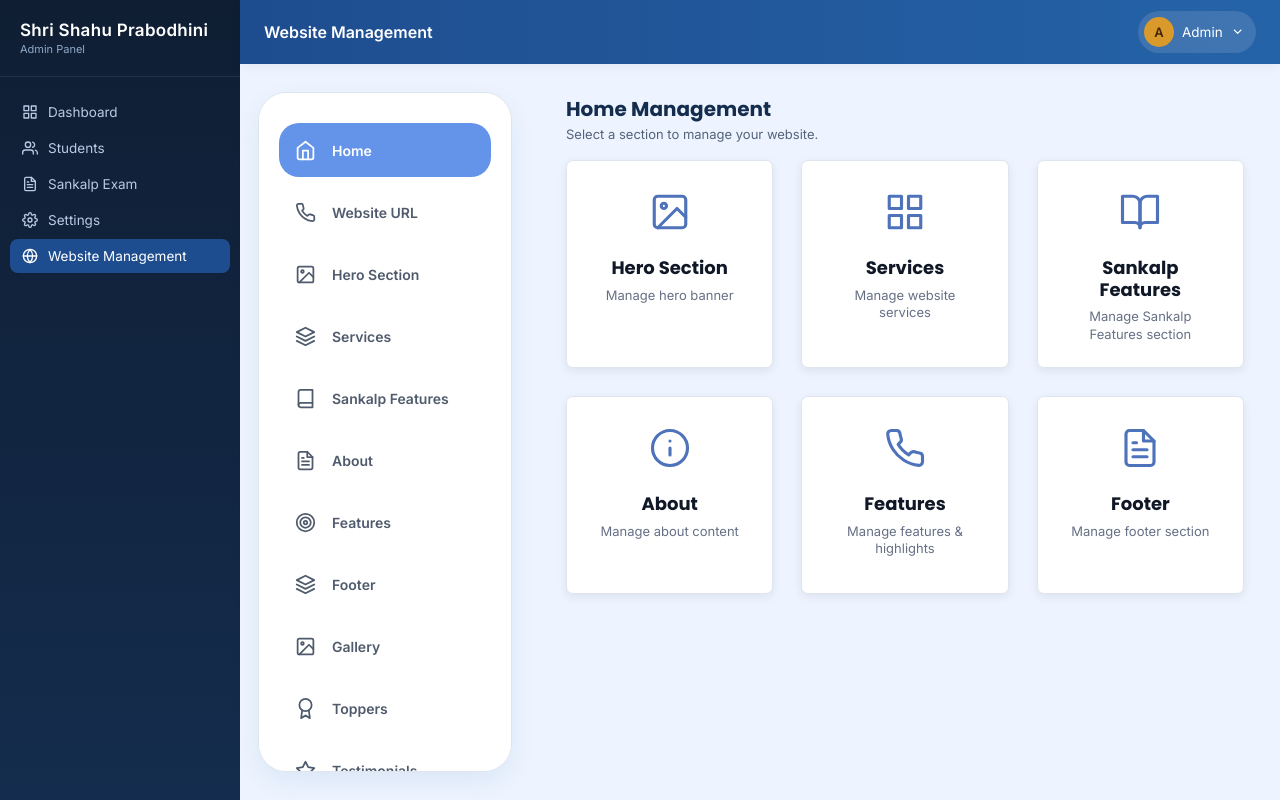
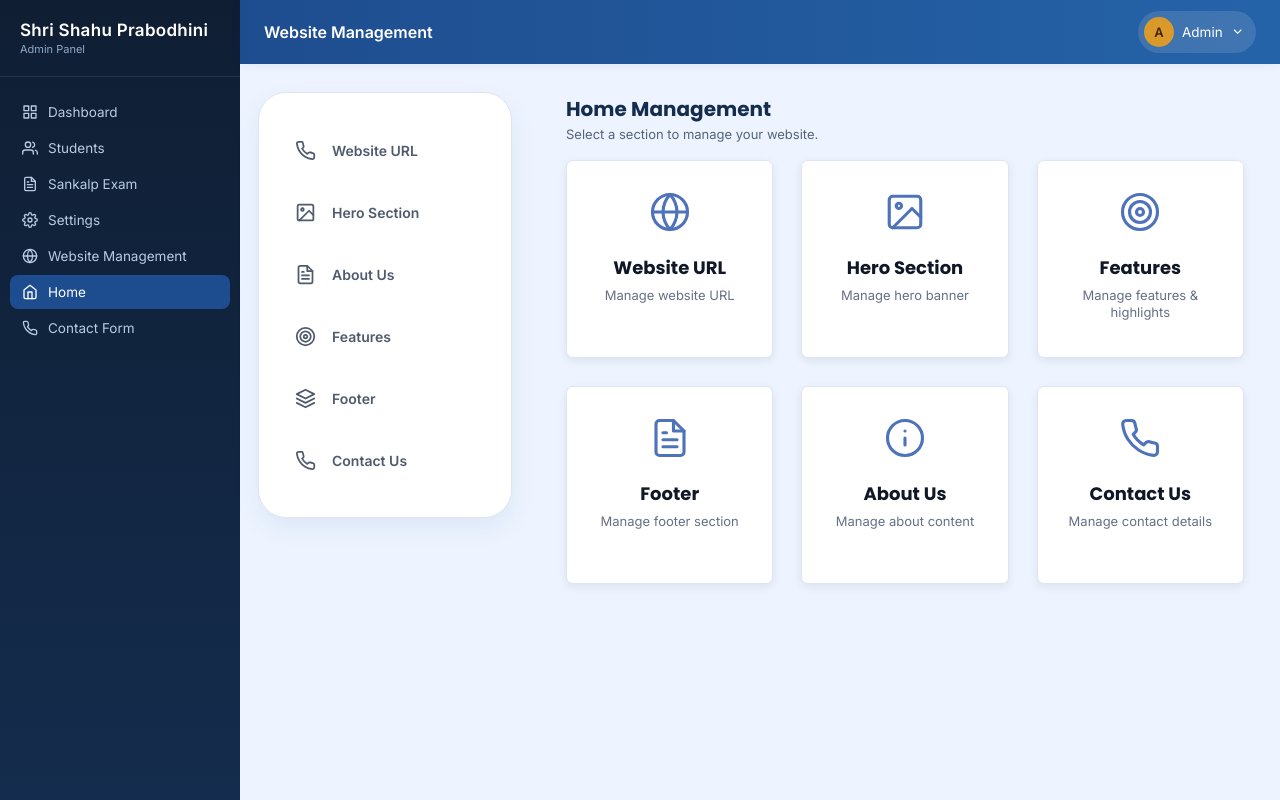
Before and after one commit to Pjsofttech-in/shahu_frontend_repo, a React (Vite) app: page /website/home in a window 1280 px wide. Built offline with nearby package versions, Linux system fonts and the light colour scheme.

Commit message:
ui changes and and page fix

```diff
--- a/src/api/axiosConfig.js
+++ b/src/api/axiosConfig.js
@@ -180,6 +180,11 @@ export const dynamicApiUpload = axios.create({
 })
 
 const addDynamicAuthHeader = (config) => {
+  if (config?.skipAuth) {
+    if (config.headers?.Authorization) delete config.headers.Authorization
+    return config
+  }
+
   const token = tokenStore.get()
   if (token && !shouldSkipAuthHeader(config?.url || '')) {
     config.headers = config.headers || {}
--- a/src/api/services.js
+++ b/src/api/services.js
@@ -205,8 +205,11 @@ export const visionMissionService = {
   update: (payload) => dynamicApi.put('/website/vision-mission', payload).then((r) => r.data),
 }
 export const contactService = {
-  get: () => dynamicApi.get('/website/contact').then((r) => r.data),
-  update: (payload) => dynamicApi.put('/website/contact', payload).then((r) => r.data),
+  get: () => dynamicApi.get('/contact-us', { skipAuth: true }).then((r) => r.data),
+  update: (payload) => dynamicApi.put('/contact-us', payload, { skipAuth: true }).then((r) => r.data),
+}
+export const contactFormService = {
+  getAll: () => dynamicApi.get('/getAllContactForms', { params: { url: getWebsiteRequestParams().url } }).then((r) => r.data),
 }
 export const notificationService = makeDynamicCrudService('/notifications')
 
--- a/src/components/common/CrudManager.jsx
+++ b/src/components/common/CrudManager.jsx
@@ -26,6 +26,7 @@ export default function CrudManager({
   filterFn,
   showEditAction = true,
   showDeleteAction = true,
+  showCreateAction = true,
   initialFormValues = {},
   onResetFilters,
 }) {
@@ -325,7 +326,7 @@ export default function CrudManager({
           <h1>{title}</h1>
           {subtitle && <p>{subtitle}</p>}
         </div>
-        <button className="btn btn-primary" data-open-create onClick={openCreate}><FiPlus /> {addLabel}</button>
+        {showCreateAction && <button className="btn btn-primary" data-open-create onClick={openCreate}><FiPlus /> {addLabel}</button>}
       </div>
 
       {searchKeys.length > 0 && (
--- a/src/components/layout/HorizontalNav.jsx
+++ b/src/components/layout/HorizontalNav.jsx
@@ -28,26 +28,25 @@ export const settingsLinks = [
 ]
 
 // Website Management Submenu
-export const websiteLinks = [
-  { to: '/website/home', label: 'Home', icon: <FiHome /> },
+export const homeLinks = [
   { to: '/website/url', label: 'Website URL', icon: <FiPhone /> },
-  // { to: '/website/sidebar', label: 'Sidebar', icon: <FiLayers /> },
-  // { to: '/website/settings', label: 'Website Settings', icon: <FiTarget /> },
   { to: '/website/hero', label: 'Hero Section', icon: <FiImage /> },
-  { to: '/website/services', label: 'Services', icon: <FiLayers /> },
-  { to: '/website/sankalp-features', label: 'Sankalp Features', icon: <FiBook /> },
-  { to: '/website/about', label: 'About', icon: <FiFileText /> },
+  { to: '/website/about', label: 'About Us', icon: <FiFileText /> },
   { to: '/website/features', label: 'Features', icon: <FiTarget /> },
   { to: '/website/footer', label: 'Footer', icon: <FiLayers /> },
+  { to: '/website/contact-us', label: 'Contact Us', icon: <FiPhone /> },
+]
+
+export const websiteLinks = [
+  { to: '/website/courses', label: 'Courses', icon: <FiBook /> },
+  { to: '/website/awards', label: 'Awards', icon: <FiAward /> },
+  { to: '/website/toppers', label: 'Toppers', icon: <FiAward /> },
   { to: '/website/gallery', label: 'Gallery', icon: <FiImage /> },
-  { to: '/website/toppers', label: 'Toppers', icon: <FiAward /> },
+  { to: '/website/faculty', label: 'Faculty', icon: <FiUser /> },
   { to: '/website/testimonials', label: 'Testimonials', icon: <FiStar /> },
-  { to: '/website/faculty', label: 'Faculty', icon: <FiUser /> },
-  { to: '/website/awards', label: 'Awards', icon: <FiAward /> },
+  { to: '/website/contact-us', label: 'Contact Us', icon: <FiPhone /> },
+  { to: '/website/about', label: 'About Us', icon: <FiFileText /> },
   { to: '/website/vision-mission', label: 'Vision & Mission', icon: <FiTarget /> },
-  { to: '/website/courses', label: 'Courses', icon: <FiBook /> },
-  { to: '/website/contact-us', label: 'Contact Us', icon: <FiPhone /> },
-  { to: '/website/contact-form', label: 'Contact Form', icon: <FiPhone /> },
   { to: '/website/downloads', label: 'Downloads', icon: <FiDownload /> },
   { to: '/website/notifications', label: 'Notifications', icon: <FiFileText /> },
 ]
--- a/src/components/layout/Sidebar.jsx
+++ b/src/components/layout/Sidebar.jsx
@@ -1,7 +1,7 @@
 import React from 'react'
 import { NavLink, useLocation } from 'react-router-dom'
 import {
-  FiGrid, FiUsers, FiFileText, FiSettings, FiGlobe
+  FiGrid, FiUsers, FiFileText, FiSettings, FiGlobe, FiHome, FiPhone
 } from 'react-icons/fi'
 
 export default function Sidebar() {
@@ -12,6 +12,8 @@ export default function Sidebar() {
   const isSankalpActive = location.pathname.startsWith('/sankalp-exam')
   const isSettingsActive = location.pathname.startsWith('/settings')
   const isWebsiteActive = location.pathname.startsWith('/website')
+  const isWebsiteHomeActive = location.pathname === '/website/home'
+  const isContactFormActive = location.pathname === '/website/contact-form'
   const isDashboardActive = location.pathname === '/dashboard'
 
   return (
@@ -56,9 +58,25 @@ export default function Sidebar() {
         {/* Website Management */}
         <NavLink
           to="/website/footer"
-          className={`sidebar-link ${isWebsiteActive ? 'active' : ''}`}
+          className={`sidebar-link ${isWebsiteActive && !isWebsiteHomeActive && !isContactFormActive ? 'active' : ''}`}
         >
           <FiGlobe /> Website Management
+        </NavLink>
+
+        {/* Website Home */}
+        <NavLink
+          to="/website/home"
+          className={`sidebar-link ${isWebsiteHomeActive ? 'active' : ''}`}
+        >
+          <FiHome /> Home
+        </NavLink>
+
+        {/* Contact Form */}
+        <NavLink
+          to="/website/contact-form"
+          className={`sidebar-link ${isContactFormActive ? 'active' : ''}`}
+        >
+          <FiPhone /> Contact Form
         </NavLink>
       </nav>
     </aside>
--- a/src/pages/website/ContactForm.jsx
+++ b/src/pages/website/ContactForm.jsx
@@ -1,6 +1,26 @@
 import React from 'react'
-import ContactUs from './ContactUs.jsx'
+import CrudManager from '../../components/common/CrudManager.jsx'
+import { contactFormService } from '../../api/services.js'
 
 export default function ContactForm() {
-  return <ContactUs title="Contact Form" />
+  return (
+    <CrudManager
+      title="Contact Form"
+      subtitle="View messages submitted through the public website."
+      service={contactFormService}
+      fields={[]}
+      columns={[
+        { key: 'name', label: 'Name' },
+        { key: 'mobileNo', label: 'Mobile Number' },
+        { key: 'email', label: 'Email' },
+        { key: 'subject', label: 'Subject' },
+        { key: 'description', label: 'Message' },
+      ]}
+      searchKeys={['name', 'mobileNo', 'email', 'subject', 'description']}
+      searchPlaceholder="Search contact messages..."
+      showCreateAction={false}
+      showEditAction={false}
+      showDeleteAction={false}
+    />
+  )
 }
--- a/src/pages/website/Home.jsx
+++ b/src/pages/website/Home.jsx
@@ -1,14 +1,14 @@
 import React from 'react'
 import { NavLink } from 'react-router-dom'
-import { FiImage, FiGrid, FiBookOpen, FiInfo, FiPhone, FiFileText } from 'react-icons/fi'
+import { FiImage, FiTarget, FiInfo, FiPhone, FiFileText, FiGlobe } from 'react-icons/fi'
 
 const homeModules = [
+  { to: '/website/url', label: 'Website URL', description: 'Manage website URL', icon: FiGlobe },
   { to: '/website/hero', label: 'Hero Section', description: 'Manage hero banner', icon: FiImage },
-  { to: '/website/services', label: 'Services', description: 'Manage website services', icon: FiGrid },
-  { to: '/website/sankalp-features', label: 'Sankalp Features', description: 'Manage Sankalp Features section', icon: FiBookOpen },
-  { to: '/website/about', label: 'About', description: 'Manage about content', icon: FiInfo },
-  { to: '/website/features', label: 'Features', description: 'Manage features & highlights', icon: FiPhone },
+  { to: '/website/features', label: 'Features', description: 'Manage features & highlights', icon: FiTarget },
   { to: '/website/footer', label: 'Footer', description: 'Manage footer section', icon: FiFileText },
+  { to: '/website/about', label: 'About Us', description: 'Manage about content', icon: FiInfo },
+  { to: '/website/contact-us', label: 'Contact Us', description: 'Manage contact details', icon: FiPhone },
 ]
 
 export default function Home() {
--- a/src/pages/website/WebsiteSection.jsx
+++ b/src/pages/website/WebsiteSection.jsx
@@ -1,7 +1,7 @@
 import React from 'react'
-import { Routes, Route, Navigate } from 'react-router-dom'
+import { Routes, Route, Navigate, useLocation } from 'react-router-dom'
 import Layout from '../../components/layout/Layout.jsx'
-import { VerticalNav, websiteLinks } from '../../components/layout/HorizontalNav.jsx'
+import { VerticalNav, homeLinks, websiteLinks } from '../../components/layout/HorizontalNav.jsx'
 import Home from './Home.jsx'
 import ModulePlaceholder from './ModulePlaceholder.jsx'
 import Footer from './Footer.jsx'
@@ -20,10 +20,15 @@ import Notifications from './Notifications.jsx'
 import WebsiteUrl from './WebsiteUrl.jsx'
 
 export default function WebsiteSection() {
+  const location = useLocation()
+  const homePaths = homeLinks.map((link) => link.to)
+  const isHomeGroup = location.pathname === '/website/home' || homePaths.includes(location.pathname)
+  const isContactForm = location.pathname === '/website/contact-form'
+
   return (
     <Layout
       title="Website Management"
-      verticalNav={<VerticalNav links={websiteLinks} title="Website Management" />}
+      verticalNav={isContactForm ? null : <VerticalNav links={isHomeGroup ? homeLinks : websiteLinks} title={isHomeGroup ? 'Home' : 'Website Management'} />}
     >
       <Routes>
         <Route path="/home" element={<Home />} />
```
Also changed, not shown: 2 other files (tests, documents, lock files or other folders).
